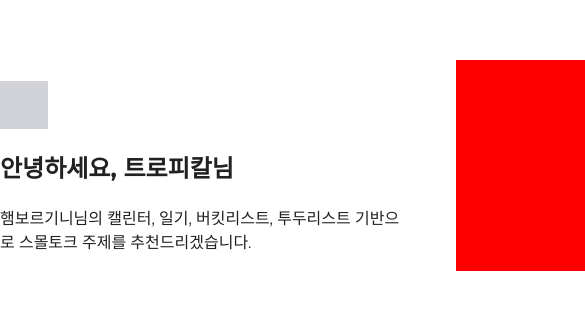
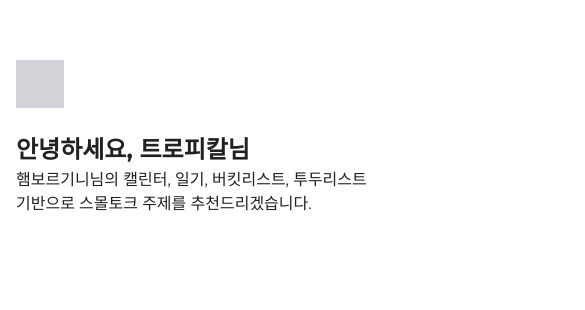
Before and after one commit to Aicemelt/Tropical-frontend, a React (Vite) app: page / in a window 390 px wide. Shown: the top 310 px of the page, 585 px wide, since content can reach past the window. Built offline with nearby package versions, Linux system fonts and the light colour scheme; a web font is replaced by a local one.

Commit message:
반응형 미디어쿼리 추가, px -> % 단위로 변경

```diff
--- a/src/App.css
+++ b/src/App.css
@@ -35,7 +35,7 @@
     --font-thin: 100;
     --font-extralight: 200;
     --font-light: 300;
-    --font-normal: 400;
+    --font-regular: 400;
     --font-medium: 500;
     --font-semibold: 600;
     --font-bold: 700;
@@ -63,12 +63,14 @@
 /* 글로벌 베이스 스타일 */
 * {
     box-sizing: border-box;
+    margin: 0;
+    padding: 0;
 }
 
 body {
     font-family: var(--font-primary);
     font-size: var(--text-base);
-    font-weight: var(--font-normal);
+    font-weight: var(--font-regular);
     line-height: var(--leading-normal);
     color: var(--text-primary);
     background-color: var(--white);
@@ -88,11 +90,25 @@ ul {
 }
 
 #root {
-    width: 1200px;
+    width: 62.5%;
     display: flex;
     margin: 60px auto 0;
     overflow-y: hidden;
     max-height: 100vh;
     flex-direction: row;
-    gap: 56px;
+    gap: 4.67%;
 }
+
+@media (max-width: 1200px) {
+    #root {
+        width: 100%;
+    }
+}
+
+@media (max-width: 768px) {
+    #root {
+        flex-direction: column;
+        overflow-y: auto;
+        padding: 0 16px;
+    }
+}
--- a/src/components/smalltalk/Header.module.scss
+++ b/src/components/smalltalk/Header.module.scss
@@ -4,8 +4,19 @@
   width: 48px;
   height: 48px;
   background-color: var(--bg-teritary);
+  margin-bottom: var(--text-2xl);
 }
 
 .title {
+  font-size: var(--text-3xl);
+  font-weight: var(--font-regular);
 
+  .userName {
+    font-weight: var(--font-extrabold);
+  }
 }
+
+.desc {
+  padding-top: var(--text-xs);
+  color: var(--text-secondary);
+}
--- a/src/layouts/Layout.module.scss
+++ b/src/layouts/Layout.module.scss
@@ -1,10 +1,24 @@
 @import "../App.css";
 
 .leftLayout {
-  width: 400px;
+  width: 33.33%;
 }
 
 .rightLayout {
-  width: 744px;
+  width: 62%;
   background: red;
 }
+
+@media (max-width: 1200px) {
+
+}
+
+@media (max-width: 768px) {
+  .leftLayout {
+    width: 100%;
+  }
+
+  .rightLayout {
+    width: 100%;
+  }
+}
```
